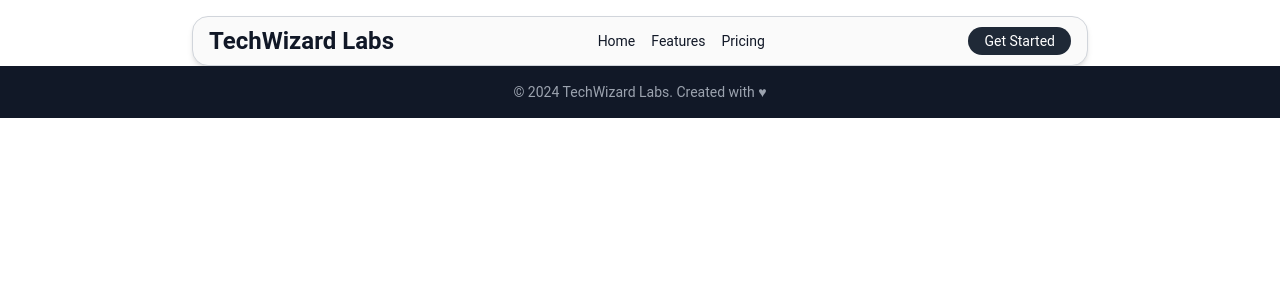
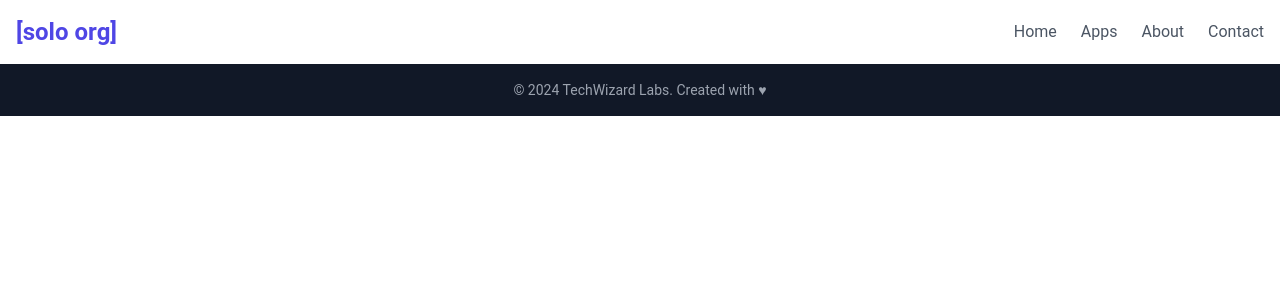
Before and after one commit to MSF01/Portfolio-React, a React (Vite) app: page / in a window 1280 px wide. Shown: the top 300 px of the page. Built offline with nearby package versions, Linux system fonts and the light colour scheme.

Commit message:
Some changes @ Header

```diff
--- a/package.json
+++ b/package.json
@@ -10,6 +10,7 @@
     "preview": "vite preview"
   },
   "dependencies": {
+    "lucide-react": "^0.462.0",
     "react": "^18.3.1",
     "react-dom": "^18.3.1",
     "react-router-dom": "^6.28.0"
--- a/src/components/Header.jsx
+++ b/src/components/Header.jsx
@@ -1,93 +1,127 @@
 import { useState } from "react";
+import { Menu, X } from "lucide-react";
 
-function Header() {
-  const [isMobileMenuOpen, setMobileMenuOpen] = useState(false);
+export default function Header({
+  scrollToSection,
+  appsRef,
+  aboutRef,
+  contactRef,
+}) {
+  const [isMenuOpen, setIsMenuOpen] = useState(false);
 
   return (
-    <header className="bg-[#FAFAFA] text-gray-900 shadow-md rounded-2xl max-w-4xl mx-auto mt-4 border border-gray-300">
-      <div className="flex items-center justify-between px-4 py-2">
-        {/* Logo */}
-        <div className="text-2xl font-semibold hover:opacity-90 transition duration-300 ease-in-out">
-          TechWizard Labs
-        </div>
-
-        {/* Navigation - Desktop */}
-        <nav className="hidden md:flex space-x-4">
+    <header className="bg-white shadow-md">
+      <div className="container mx-auto px-4 py-4 flex justify-between items-center">
+        <h1 className="text-2xl font-bold text-indigo-600">[solo org]</h1>
+        <nav className="hidden md:block">
+          <ul className="flex space-x-6">
+            <li>
               <a
                 href="#"
-            className="relative text-sm group hover:text-gray-600 transition duration-300 ease-in-out"
+                className="text-gray-600 hover:text-indigo-600 transition duration-300"
               >
                 Home
-            <span className="absolute left-0 bottom-0 w-0 h-0.5 bg-gray-900 transition-all duration-300 group-hover:w-full"></span>
               </a>
+            </li>
+            <li>
+              <a
+                href="#apps"
+                onClick={(e) => {
+                  e.preventDefault();
+                  scrollToSection(appsRef);
+                }}
+                className="text-gray-600 hover:text-indigo-600 transition duration-300"
+              >
+                Apps
+              </a>
+            </li>
+            <li>
+              <a
+                href="#about"
+                onClick={(e) => {
+                  e.preventDefault();
+                  scrollToSection(aboutRef);
+                }}
+                className="text-gray-600 hover:text-indigo-600 transition duration-300"
+              >
+                About
+              </a>
+            </li>
+            <li>
+              <a
+                href="#contact"
+                onClick={(e) => {
+                  e.preventDefault();
+                  scrollToSection(contactRef);
+                }}
+                className="text-gray-600 hover:text-indigo-600 transition duration-300"
+              >
+                Contact
+              </a>
+            </li>
+          </ul>
+        </nav>
+        <button
+          className="md:hidden text-gray-600"
+          onClick={() => setIsMenuOpen(!isMenuOpen)}
+        >
+          {isMenuOpen ? <X size={24} /> : <Menu size={24} />}
+        </button>
+      </div>
+      {isMenuOpen && (
+        <nav className="md:hidden bg-white">
+          <ul className="flex flex-col space-y-2 px-4 py-2">
+            <li>
               <a
                 href="#"
-            className="relative text-sm group hover:text-gray-600 transition duration-300 ease-in-out"
+                className="block text-gray-600 hover:text-indigo-600 transition duration-300"
+                onClick={() => setIsMenuOpen(false)}
               >
-            Features
-            <span className="absolute left-0 bottom-0 w-0 h-0.5 bg-gray-900 transition-all duration-300 group-hover:w-full"></span>
-          </a>
-          <a
-            href="#"
-            className="relative text-sm group hover:text-gray-600 transition duration-300 ease-in-out"
-          >
-            Pricing
-            <span className="absolute left-0 bottom-0 w-0 h-0.5 bg-gray-900 transition-all duration-300 group-hover:w-full"></span>
-          </a>
-        </nav>
-
-        {/* Get Started Button */}
-        <a
-          href="#"
-          className="hidden md:inline-block bg-gray-800 text-white py-1 px-4 rounded-full text-sm hover:scale-105 transform transition duration-300 ease-in-out"
-        >
-          Get Started
-        </a>
-
-        {/* Mobile Menu Button */}
-        <button
-          onClick={() => setMobileMenuOpen(!isMobileMenuOpen)}
-          className="md:hidden focus:outline-none"
-        >
-          <svg
-            xmlns="http://www.w3.org/2000/svg"
-            className="h-5 w-5 text-gray-900"
-            fill="none"
-            viewBox="0 0 24 24"
-            stroke="currentColor"
-          >
-            <path
-              strokeLinecap="round"
-              strokeLinejoin="round"
-              strokeWidth="2"
-              d="M4 6h16M4 12h16m-7 6h7"
-            />
-          </svg>
-        </button>
-      </div>
-
-      {/* Mobile Navigation */}
-      {isMobileMenuOpen && (
-        <div className="md:hidden bg-gray-200 text-gray-900 rounded-b-2xl px-4 py-2 space-y-2">
-          <a href="#" className="block hover:text-gray-600 transition text-sm">
                 Home
               </a>
-          <a href="#" className="block hover:text-gray-600 transition text-sm">
-            Features
+            </li>
+            <li>
+              <a
+                href="#apps"
+                className="block text-gray-600 hover:text-indigo-600 transition duration-300"
+                onClick={(e) => {
+                  e.preventDefault();
+                  scrollToSection(appsRef);
+                  setIsMenuOpen(false);
+                }}
+              >
+                Apps
               </a>
-          <a href="#" className="block hover:text-gray-600 transition text-sm">
-            Pricing
+            </li>
+            <li>
+              <a
+                href="#about"
+                className="block text-gray-600 hover:text-indigo-600 transition duration-300"
+                onClick={(e) => {
+                  e.preventDefault();
+                  scrollToSection(aboutRef);
+                  setIsMenuOpen(false);
+                }}
+              >
+                About
               </a>
+            </li>
+            <li>
               <a
-            href="#"
-            className="block bg-gray-800 text-white text-center py-1 px-4 rounded-full hover:scale-105 transform transition text-sm"
+                href="#contact"
+                className="block text-gray-600 hover:text-indigo-600 transition duration-300"
+                onClick={(e) => {
+                  e.preventDefault();
+                  scrollToSection(contactRef);
+                  setIsMenuOpen(false);
+                }}
               >
-            Get Started
+                Contact
               </a>
-        </div>
+            </li>
+          </ul>
+        </nav>
       )}
     </header>
   );
 }
-
-export default Header;
```
Also changed, not shown: 1 other file (tests, documents, lock files or other folders). Lines whose indentation alone changed are shown as unchanged.
